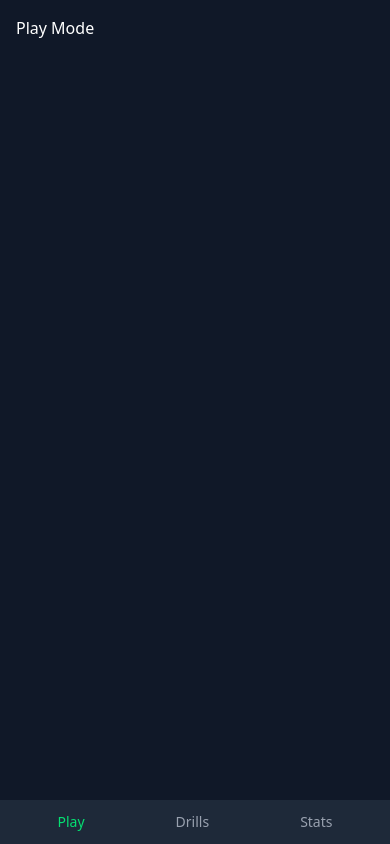
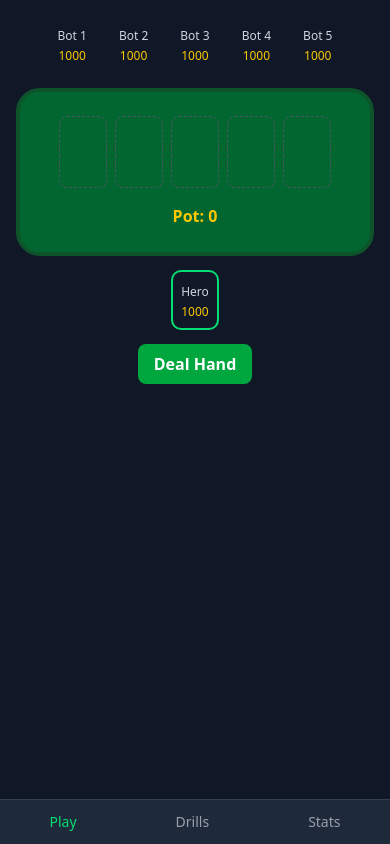
Before and after one commit to hlteoh37/poker-trainer, a React (Vite) app: page / in a window 390 px wide. Built offline with nearby package versions, Linux system fonts and the light colour scheme.

Commit message:
feat: wire up app shell with nav, pages, and layout

```diff
--- a/src/App.tsx
+++ b/src/App.tsx
@@ -1,4 +1,9 @@
 import { useState } from 'react';
+import { NavBar } from './components/common/NavBar';
+import { Layout } from './components/common/Layout';
+import { PlayPage } from './pages/PlayPage';
+import { DrillsPage } from './pages/DrillsPage';
+import { StatsPage } from './pages/StatsPage';
 
 type Page = 'play' | 'drills' | 'stats';
 
@@ -7,31 +12,12 @@ export default function App() {
 
   return (
     <div className="min-h-screen bg-gray-900 text-white flex flex-col">
-      <main className="flex-1 p-4">
-        {page === 'play' && <div>Play Mode</div>}
-        {page === 'drills' && <div>Drill Mode</div>}
-        {page === 'stats' && <div>Stats</div>}
-      </main>
-      <nav className="flex justify-around bg-gray-800 p-3 md:hidden">
-        <button
-          className={`text-sm ${page === 'play' ? 'text-green-400' : 'text-gray-400'}`}
-          onClick={() => setPage('play')}
-        >
-          Play
-        </button>
-        <button
-          className={`text-sm ${page === 'drills' ? 'text-green-400' : 'text-gray-400'}`}
-          onClick={() => setPage('drills')}
-        >
-          Drills
-        </button>
-        <button
-          className={`text-sm ${page === 'stats' ? 'text-green-400' : 'text-gray-400'}`}
-          onClick={() => setPage('stats')}
-        >
-          Stats
-        </button>
-      </nav>
+      <NavBar currentPage={page} onNavigate={setPage} />
+      <Layout>
+        {page === 'play' && <PlayPage />}
+        {page === 'drills' && <DrillsPage />}
+        {page === 'stats' && <StatsPage />}
+      </Layout>
     </div>
   );
 }
--- a/src/pages/PlayPage.tsx
+++ b/src/pages/PlayPage.tsx
@@ -6,7 +6,6 @@ import { calculateEquity } from '../stats/equity';
 import { calculateCallEV, calculateFoldEV, calculateRaiseEV } from '../stats/ev';
 import { calculatePotOdds } from '../stats/pot-odds';
 import type { CoachingAdvice, ActionEV } from '../stats/types';
-import type { PlayerAction } from '../engine/types';
 import { PokerTable } from '../components/table/PokerTable';
 import { CoachingPanel } from '../components/coaching/CoachingPanel';
 import { Button } from '../components/common/Button';
```
